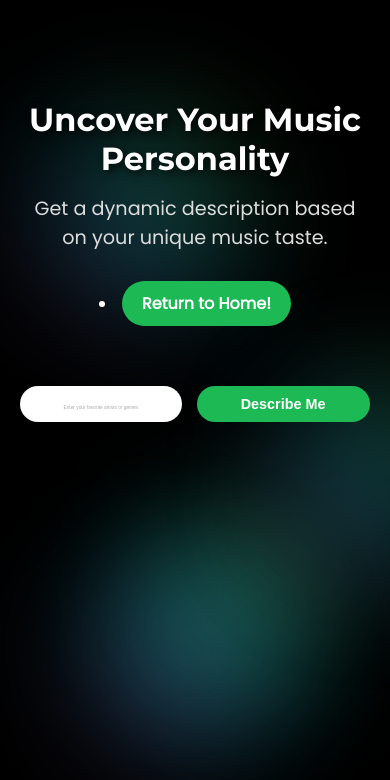
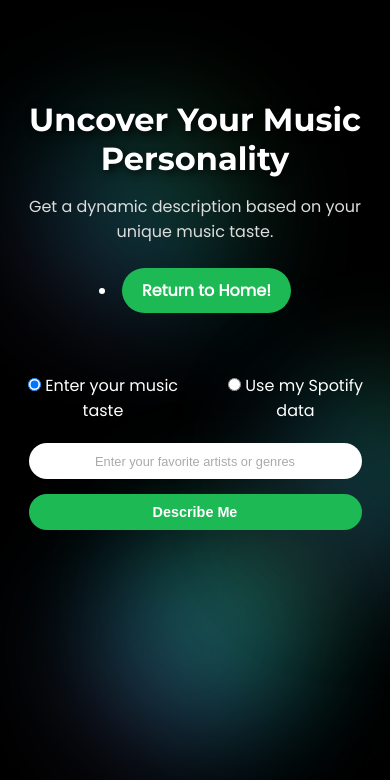
Before and after one commit to MMannuru/SpotifyWrapper, a Django app: template spotify_wrapped/core/templates/core/describe_music.html in a window 390 px wide; the page is wider, and only the part inside the window is pictured. Shown: the top 780 px of that part. Run offline with Django 3.2, Linux system fonts and the light colour scheme; the template is opened without the code that fills it, so the values that code supplies are empty.

Commit message:
updated llm to use user spotify data and added a taggle feature to switch between manual input and spotify data

```diff
--- a/spotify_wrapped/core/templates/core/describe_music.html
+++ b/spotify_wrapped/core/templates/core/describe_music.html
@@ -77,27 +77,6 @@
         }
 
         .button-link {
-            display: inline-block; /* Makes it behave like a button */
-            padding: 10px 20px; /* Adds padding */
-            background-color: #1db954; /* Spotify green */
-            color: #fff; /* White text */
-            text-decoration: none; /* Removes underline */
-            border-radius: 25px; /* Rounded corners */
-            font-weight: bold; /* Makes the text bold */
-            transition: background-color 0.3s ease; /* Smooth hover transition */
-        }
-
-        .button-link:hover {
-            background-color: #1aab49; /* Darker green on hover */
-        }
-
-        ul {
-            list-style-type: none; /* Remove bullet points from all list items */
-            padding-left: 0; /* Remove any default padding */
-        }
-
-        .button-link {
-            /* Your existing button styles */
             display: inline-block;
             padding: 10px 20px;
             background-color: #1db954;
@@ -112,17 +91,38 @@
             background-color: #1aab49;
         }
 
+        ul {
+            list-style-type: none;
+            padding-left: 0;
+        }
+
         /* Form Section */
         .form-section {
             display: flex;
+            flex-direction: column;
             justify-content: center;
+            align-items: center;
+            gap: 20px;
             padding: 40px;
             z-index: 2;
         }
+
+        .form-toggle {
+            display: flex;
+            justify-content: center;
+            gap: 15px;
+            color: #fff;
+            font-size: 1rem;
+        }
+
         #music-form {
             display: flex;
+            flex-direction: column;
+            align-items: center;
             gap: 15px;
+            transition: all 0.3s ease; /* Smooth transitions */
         }
+
         #music_data {
             width: 300px;
             padding: 0.7em;
@@ -131,6 +131,7 @@
             border-radius: 50px;
             text-align: center;
             color: #000;
+            transition: all 0.3s ease; /* Smooth transitions */
         }
         #music-form button {
             padding: 0.7em 1.5em;
@@ -163,8 +164,8 @@
             border-radius: 10px;
             box-shadow: 0px 4px 15px rgba(0, 0, 0, 0.4);
             text-align: center;
-            max-height: 300px; /* Set max-height */
-            overflow-y: auto; /* Enable scrolling */
+            max-height: 300px;
+            overflow-y: auto;
         }
         .result-card h2 {
             font-size: 1.5em;
@@ -180,48 +181,31 @@
         .hidden {
             display: none;
         }
+
         /* Responsive Design */
         @media (max-width: 768px) {
             .header h1 {
-                font-size: 2rem; /* Adjusted font size for smaller screens */
+                font-size: 2rem;
             }
             .header p {
-                font-size: 1rem; /* Reduced font size for better readability */
+                font-size: 1rem;
             }
             .form-section {
-                padding: 10px; /* Smaller padding for compact design */
+                padding: 10px;
             }
             .result-card {
-                padding: 15px; /* Ensure proper spacing */
+                padding: 15px;
             }
             #music-form {
-                width: 100%; /* Full width for small screens */
+                width: 100%;
             }
             #music_data, #music-form button {
-                width: 90%; /* Slightly narrower inputs and buttons */
-                font-size: 0.9rem; /* Adjusted font size for readability */
+                width: 90%;
+                font-size: 0.9rem;
             }
             #music_data::placeholder {
-                font-size: 0.8rem; /* Slightly smaller placeholder text */
-                color: #aaa; /* Placeholder color */
-            }
-        }
-
-        @media (max-width: 480px) {
-            .header h1 {
-                font-size: 2rem; /* Smaller font size for very small screens */
-            }
-            .header p {
-                font-size: 1.2rem; /* Reduced font size for small screens */
-            }
-            .button-link {
-                font-size: 1rem; /* Smaller button font size */
-            }
-            #music_data {
-                font-size: 0.9rem; /* Smaller font size for input text */
-            }
-            #music_data::placeholder {
-                font-size: 0.3rem; /* Smaller font size for placeholder */
+                font-size: 0.8rem;
+                color: #aaa;
             }
         }
     </style>
@@ -243,9 +227,17 @@
 
     <!-- Form Section -->
     <section class="form-section">
+        <div class="form-toggle">
+            <label>
+                <input type="radio" name="input_option" value="manual" checked onchange="toggleInput()"> Enter your music taste
+            </label>
+            <label>
+                <input type="radio" name="input_option" value="dynamic" onchange="toggleInput()"> Use my Spotify data
+            </label>
+        </div>
         <form id="music-form" method="POST">
             {% csrf_token %}
-            <input type="text" id="music_data" name="music_data" placeholder="Enter your favorite artists or genres" required>
+            <input type="text" id="music_data" name="music_data" placeholder="Enter your favorite artists or genres">
             <button type="button" onclick="getMusicDescription()">Describe Me</button>
         </form>
     </section>
@@ -259,8 +251,24 @@
     </section>
 
     <script>
+        function toggleInput() {
+            const inputOption = document.querySelector('input[name="input_option"]:checked').value;
+            const musicDataInput = document.getElementById("music_data");
+            const musicForm = document.getElementById("music-form");
+
+            if (inputOption === "dynamic") {
+                musicDataInput.style.display = "none";
+                musicForm.style.justifyContent = "center"; // Center the button
+            } else {
+                musicDataInput.style.display = "block";
+                musicForm.style.justifyContent = "start"; // Restore normal alignment
+            }
+        }
+
         function getMusicDescription() {
+            const inputOption = document.querySelector('input[name="input_option"]:checked').value;
             const musicData = document.getElementById("music_data").value;
+            const bodyData = inputOption === "dynamic" ? "" : `music_data=${encodeURIComponent(musicData)}`;
 
             fetch("{% url 'describe_music_taste' %}", {
                 method: "POST",
@@ -268,7 +276,7 @@
                     "Content-Type": "application/x-www-form-urlencoded",
                     "X-CSRFToken": "{{ csrf_token }}",
                 },
-                body: `music_data=${encodeURIComponent(musicData)}`
+                body: bodyData
             })
             .then(response => response.json())
             .then(data => {
```
Also changed, not shown: spotify_wrapped/core/views.py (+15 -4 lines).
